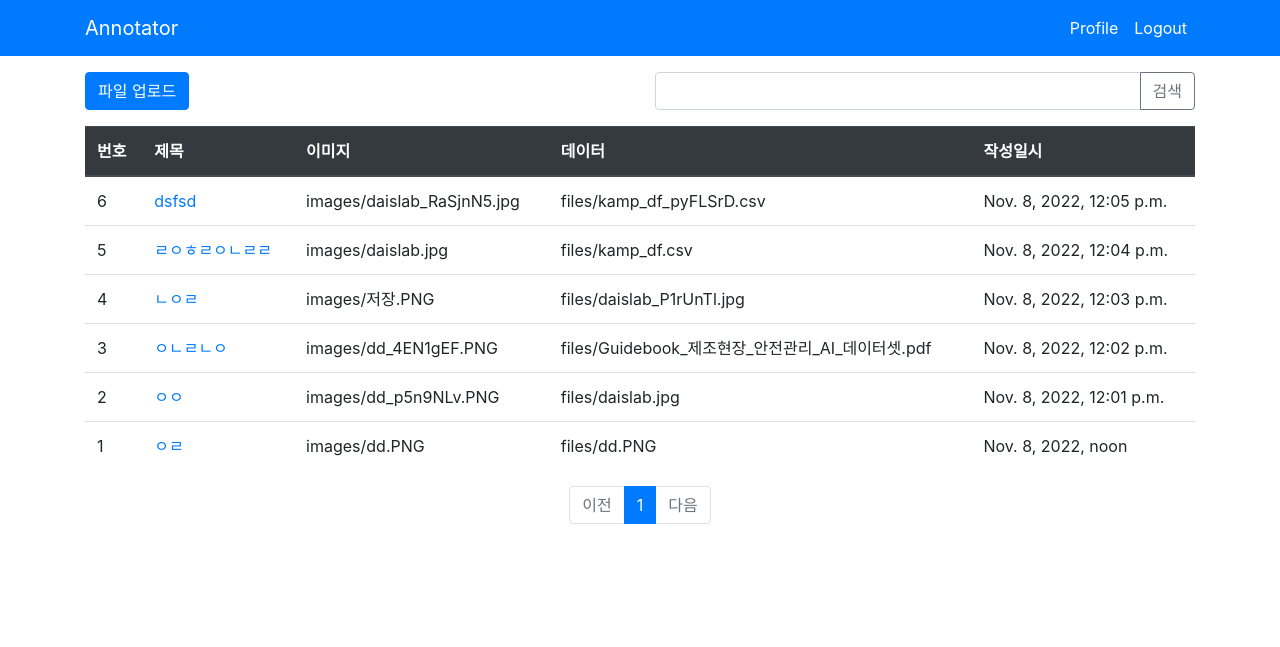
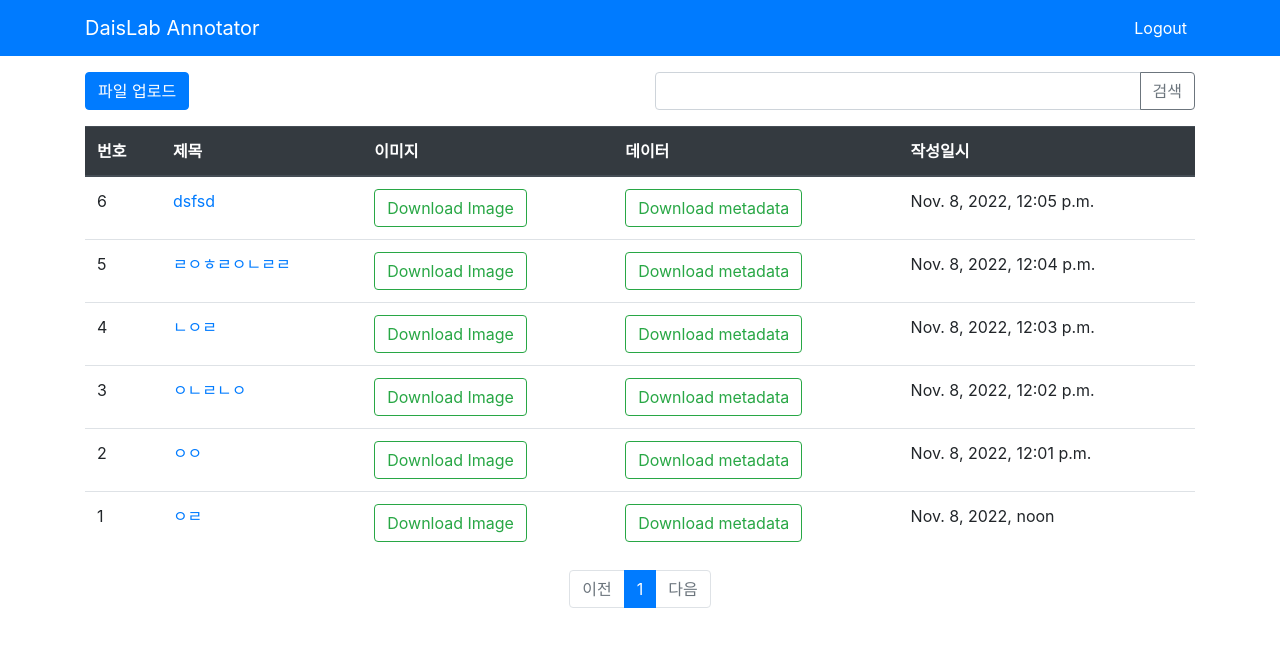
Before and after one commit to ChangZero/DaiSLab_VIA, a Django app: page /index/ in a window 1280 px wide. Shown: the top 647 px of the page. Run offline with Django 4.2, Linux system fonts and the light colour scheme; a user stored in the database is signed in; data comes from the database, SQL or seed files in the repository; both versions use the stored data as it was after the commit; parts of the project's set-up code (start-up, migrations or seed data) failed here and were passed over.

Commit message:
다운로드 기능 구현

```diff
--- a/myapp/views.py
+++ b/myapp/views.py
@@ -4,6 +4,7 @@
 from django.core.paginator import Paginator
 from django.db.models import Q
 from django.contrib.auth.decorators import login_required
+from django.urls import reverse_lazy
 # Create your views here.
 
 
@@ -11,9 +12,10 @@
     return render(request, 'via/index.html')
 
 
+@login_required
 def postupload(request):
     if request.method == 'POST':
-        form = UploadcontentForm(request.POST or None, request.FILES)
+        form = UploadcontentForm(request.POST, request.FILES)
         # form2 = UploadphotoForm(request.POST or None, request.FILES)
         # form3 = UploadfileForm(request.POST or None, request.FILES)
         if form.is_valid():
--- a/templates/myapp/index.html
+++ b/templates/myapp/index.html
@@ -43,9 +43,23 @@
                     {{ post.title }}
                 </a>
                 </td>
-                <td>{{ post.image }}</td>
-                <td>{{ post.metadata }}</td>
-                <td>{{ post.date_created }}</td>
+                <td>
+                    {% if post.image %}
+                        <a href="{{ post.image.url }}" download class="btn btn-outline-success">Download Image</a>
+                    {% else %}
+                        <span class="text-muted">No Image</span>
+                    {% endif %}
+                </td>
+                <td>
+                    {% if post.metadata %}
+                        <a href="{{ post.metadata.url }}" download class="btn btn-outline-success">Download metadata</a>
+                    {% else %}
+                        <span class="text-muted">No Metadata</span>
+                    {% endif %}
+                </td>
+                <td>
+                    {{ post.date_created }}
+                </td>
             </tr>
             {% endfor %}
         {% else %}
--- a/templates/partials/nav.html
+++ b/templates/partials/nav.html
@@ -1,7 +1,7 @@
 <nav class="navbar navbar-expand-lg navbar-primary bg-primary">
 
     <div class="container">
-        <a class="navbar-brand text-white" href="{% url 'myapp-index' %}">Annotator</a>
+        <a class="navbar-brand text-white" href="{% url 'myapp-index' %}">DaisLab Annotator</a>
         {% if request.user.is_authenticated %}
         <button class="navbar-toggler" type="button" data-toggle="collapse" data-target="#navbarSupportedContent" aria-controls="navbarSupportedContent" aria-expanded="false" aria-label="Toggle navigation">
             <span class="navbar-toggler-icon"></span>
@@ -9,9 +9,6 @@
 
         <div class="collapse navbar-collapse" id="navbarSupportedContent">
             <ul class="navbar-nav ml-auto">
-                <li class="nav-item active">
-                    <a class="nav-link text-white" href="">Profile <span class="sr-only">(current)</span></a>
-                </li>
                 <li class="nav-item">
                     <a class="nav-link text-white" href="{% url 'users-logout' %}">Logout</a>
 
@@ -19,9 +16,6 @@
             </ul>
             {% else %}
             <ul class="navbar-nav ml-auto">
-                <li class="nav-item active">
-                    <a class="nav-link text-white" href="">Sign Up <span class="sr-only">(current)</span></a>
-                </li>
                 <li class="nav-item">
                     <a class="nav-link text-white" href="{% url 'users-login' %}">Login</a>
 
--- a/via/urls.py
+++ b/via/urls.py
@@ -17,11 +17,16 @@ from django.contrib import admin
 from django.urls import path, include
 from django.conf import settings
 from django.conf.urls.static import static
+from django.views.static import serve
 
 urlpatterns = [
     path('admin/', admin.site.urls),
     path('', include('myapp.urls')),
     path('', include('users.urls')),
+    # path(r'^media/(?P<path>.*)$', serve,
+    #      {'document_root': settings.MEDIA_ROOT}),
+    # path(r'^static/(?P<path>.*)$', serve,
+    #      {'document_root': settings.STATIC_ROOT}),
 ]
 
 if settings.DEBUG:
```
Also changed, not shown: templates/myapp/detail.html (+6 -3 lines), db.sqlite3, myapp/migrations/0001_initial.py, myapp/migrations/0002_alter_postmodel_metadata.py (added), myapp/migrations/0002_file.py (deleted), myapp/migrations/0003_file_user_photo_user.py (deleted), myapp/migrations/0004_remove_file_file_remove_photo_image_postmodel_image_and_more.py (deleted), myapp/migrations/0005_remove_postmodel_image_remove_postmodel_metadata_and_more.py (deleted), myapp/migrations/0006_remove_file_user_remove_photo_user.py (deleted), myapp/migrations/0007_alter_photo_image.py (deleted), myapp/migrations/0008_alter_photo_image.py (deleted), myapp/migrations/0009_remove_photo_post_postmodel_image_postmodel_metadata_and_more.py (deleted), myapp/migrations/0010_postmodel_user.py (deleted).
